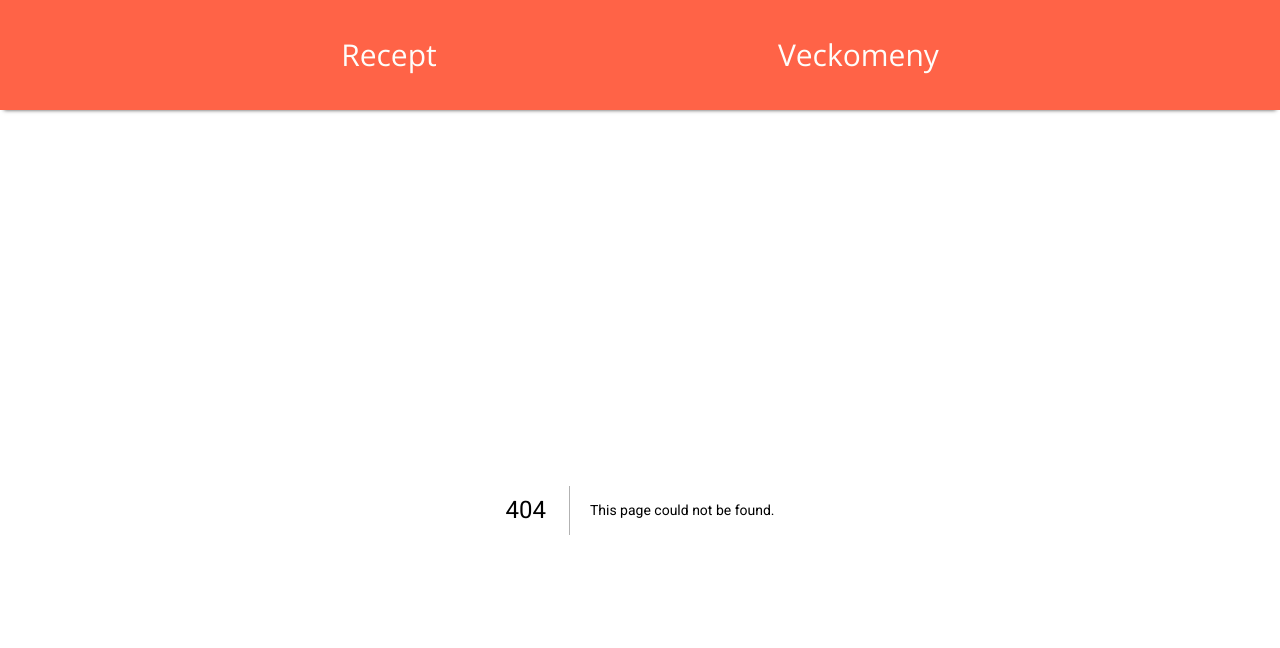
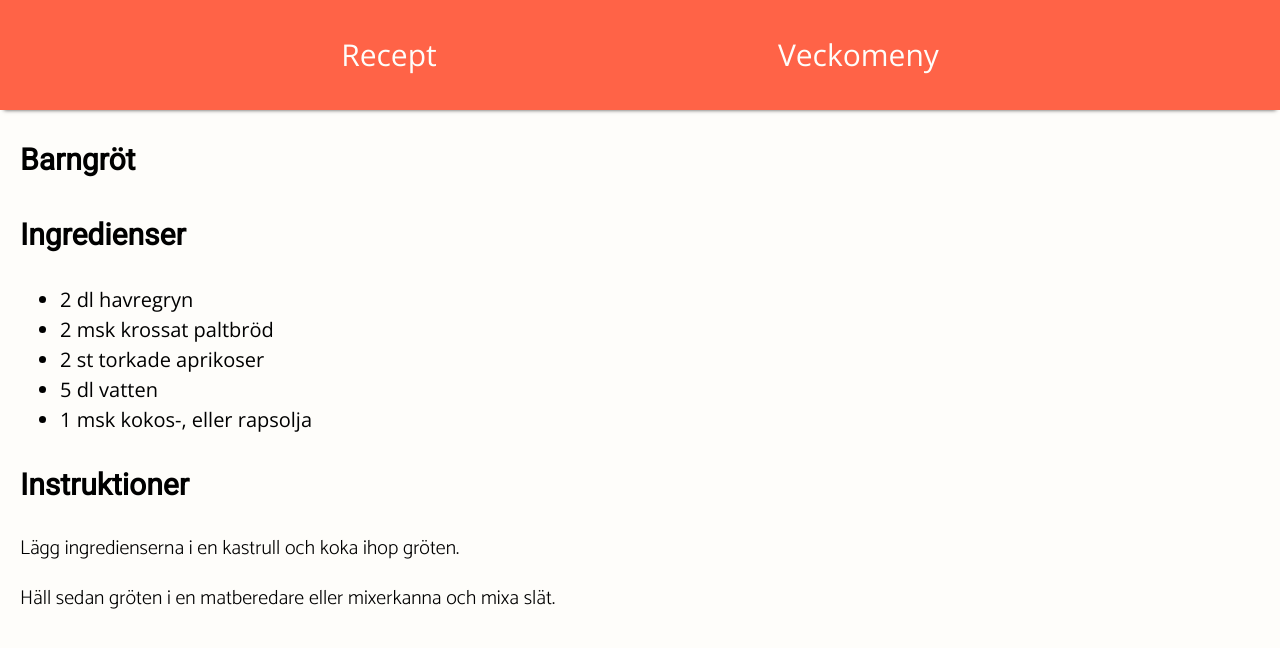
Before and after one commit to w1nston/amsenwallander.se, a Next.js app: page /recipes/barngrot in a window 1280 px wide. Before the commit this address had no page. Shown: the top 648 px of the page. Built offline with nearby package versions, Linux system fonts and the light colour scheme.

Commit message:
Add barngrot. (#13)

```diff
--- /dev/null
+++ b/pages/recipes/barngrot.mdx
@@ -0,0 +1,15 @@
+# Barngröt
+
+## Ingredienser
+
+- 2 dl havregryn
+- 2 msk krossat paltbröd
+- 2 st torkade aprikoser
+- 5 dl vatten
+- 1 msk kokos-, eller rapsolja
+
+## Instruktioner
+
+Lägg ingredienserna i en kastrull och koka ihop gröten.
+
+Häll sedan gröten i en matberedare eller mixerkanna och mixa slät.
```
Also changed, not shown: metadata/recipes/barngrot.json (added, +7 -0 lines).
